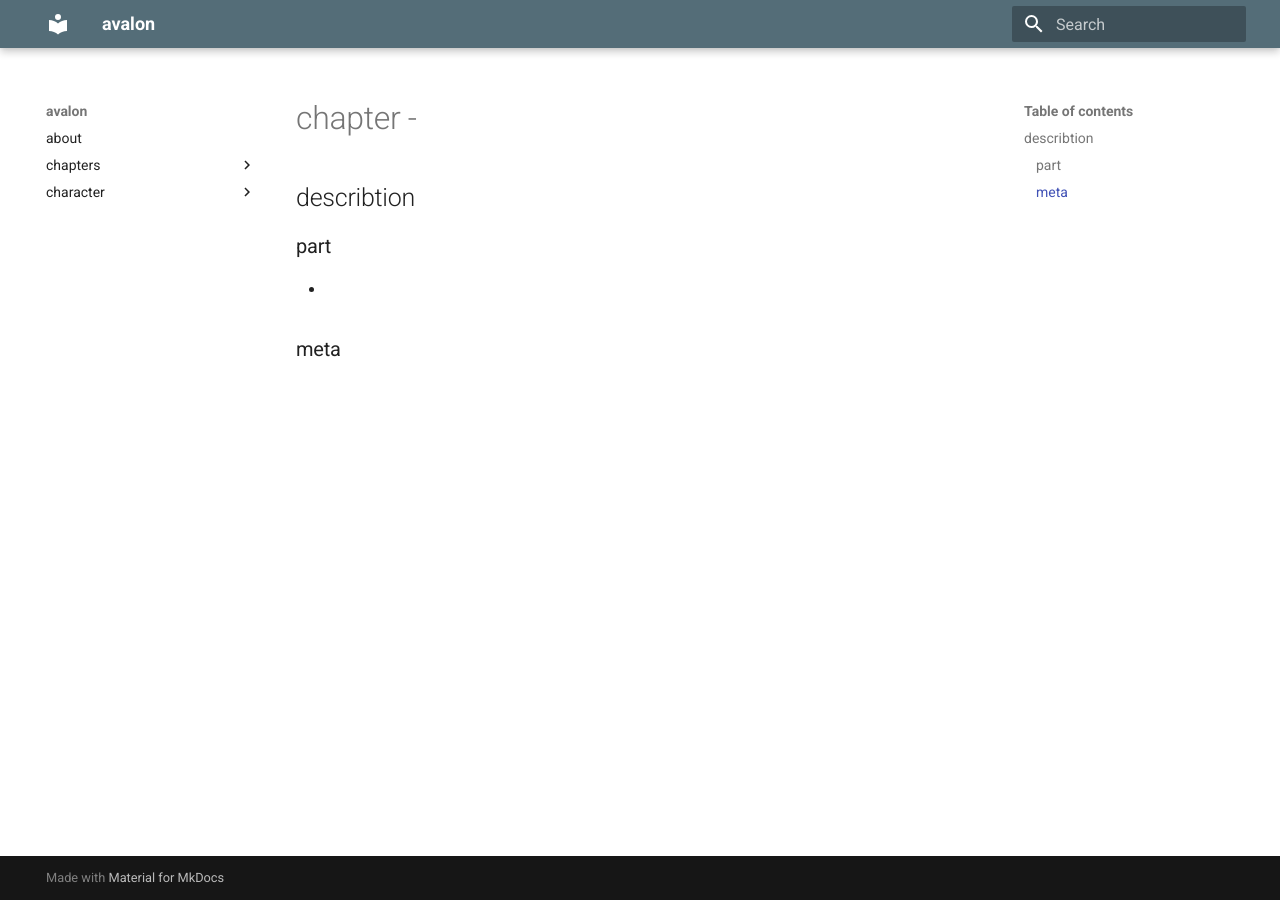
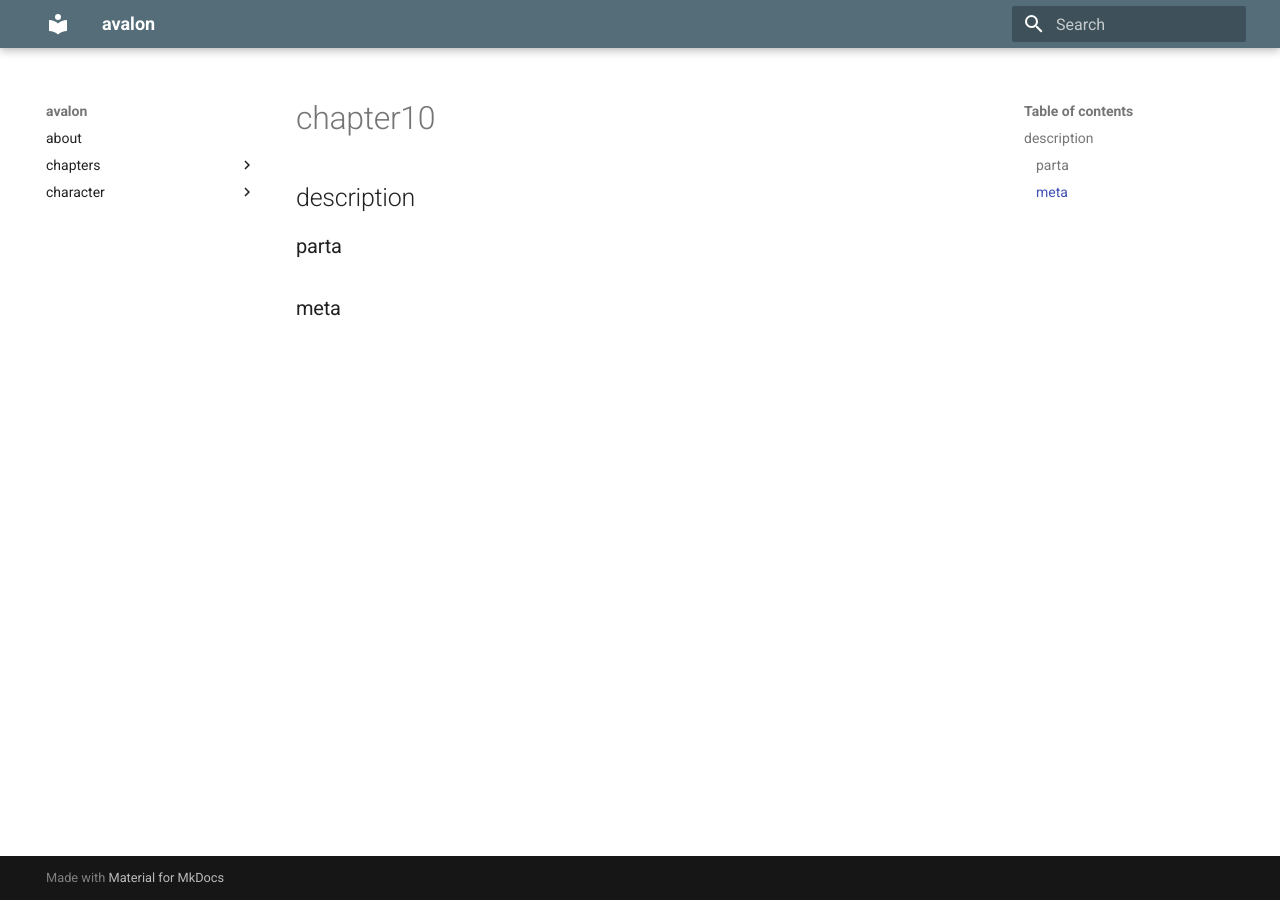
Before and after one commit to mkdocs-pnp/avalon, an MkDocs documentation site: the page built from docs/chapter/chapter10.md, in a window 1280 px wide. Built offline with MkDocs 1.6.1 and Material for MkDocs 9.7.7, drawn with Linux system fonts in a browser that asks for light colours.

Commit message:
Update chapter10.md

```diff
--- a/docs/chapter/chapter10.md
+++ b/docs/chapter/chapter10.md
@@ -1,10 +1,10 @@
-# chapter<number> - <chapter_name>
+# chapter10
 
-## describtion
+## description
 
-###  part<incrementing_number>
+###  parta
 
-+ <describtion>
+
 
 ### meta
 
```
